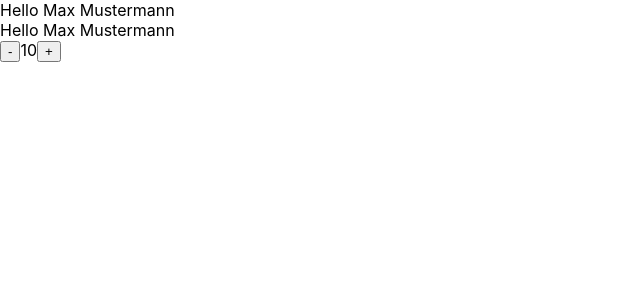
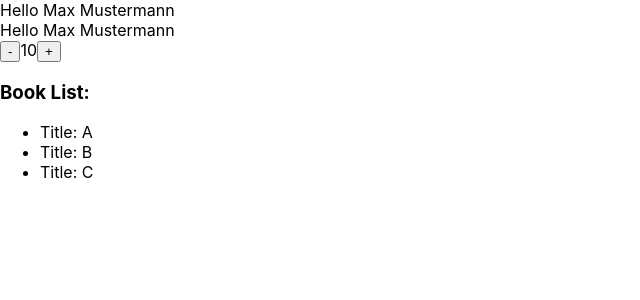
Before and after one commit to workshops-de/reactjs-workshop, a React (Create React App) app: page / in a window 1280 px wide. Shown: the top 300 px of the page, without its empty margins (0-640 px from the left). Built offline with nearby package versions, Linux system fonts and the light colour scheme.

Commit message:
Exercise 7 done

```diff
--- a/src/App.js
+++ b/src/App.js
@@ -2,7 +2,7 @@ import React, { Component } from 'react';
 import NameRaw from './components/NameRaw';
 import Name from './components/Name';
 import Counter from './components/Counter';
-import './App.css';
+import BookList from './containers/BookList';
 
 class App extends Component {
   render() {
@@ -11,6 +11,7 @@ class App extends Component {
         <Name />
         <NameRaw />
         <Counter initialValue={10} />
+        <BookList />
       </div>
     );
   }
--- /dev/null
+++ b/src/components/BookListItem.js
@@ -0,0 +1,7 @@
+import React from 'react';
+
+const BookListItem = ({title}) => {
+  return <div>Title: {title}</div>;
+};
+
+export default BookListItem;
--- /dev/null
+++ b/src/containers/BookList.js
@@ -0,0 +1,36 @@
+import React, { Component, Fragment } from 'react';
+import BookListItem from '../components/BookListItem';
+
+class BookList extends Component {
+  constructor(props) {
+    super(props);
+    this.state = {
+      books: [
+        { title: 'A' },
+        { title: 'B' },
+        { title: 'C' }
+      ]
+    }
+  }
+
+  render() {
+    return (
+      <Fragment>
+        <h3>Book List:</h3>
+        <ul>
+          {
+            this.state.books.map((book, index) => {
+              return (
+                <li key={index}>
+                  <BookListItem {...book}/>
+                </li>
+              );
+            })
+          }
+        </ul>
+      </Fragment>
+    );
+  }
+}
+
+export default BookList;
```
